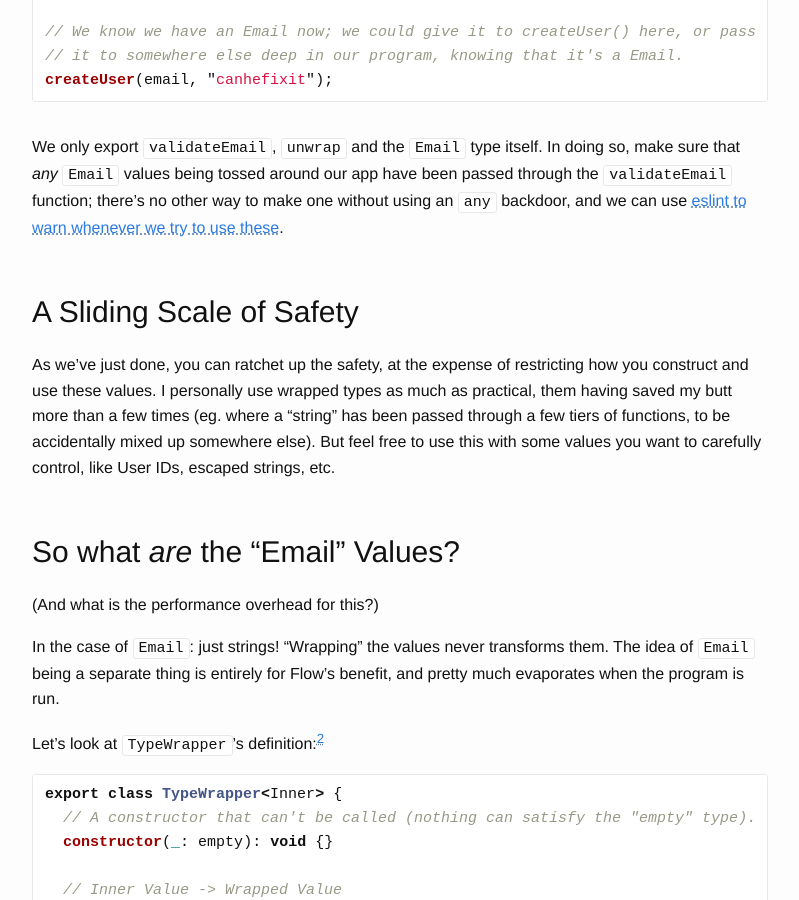
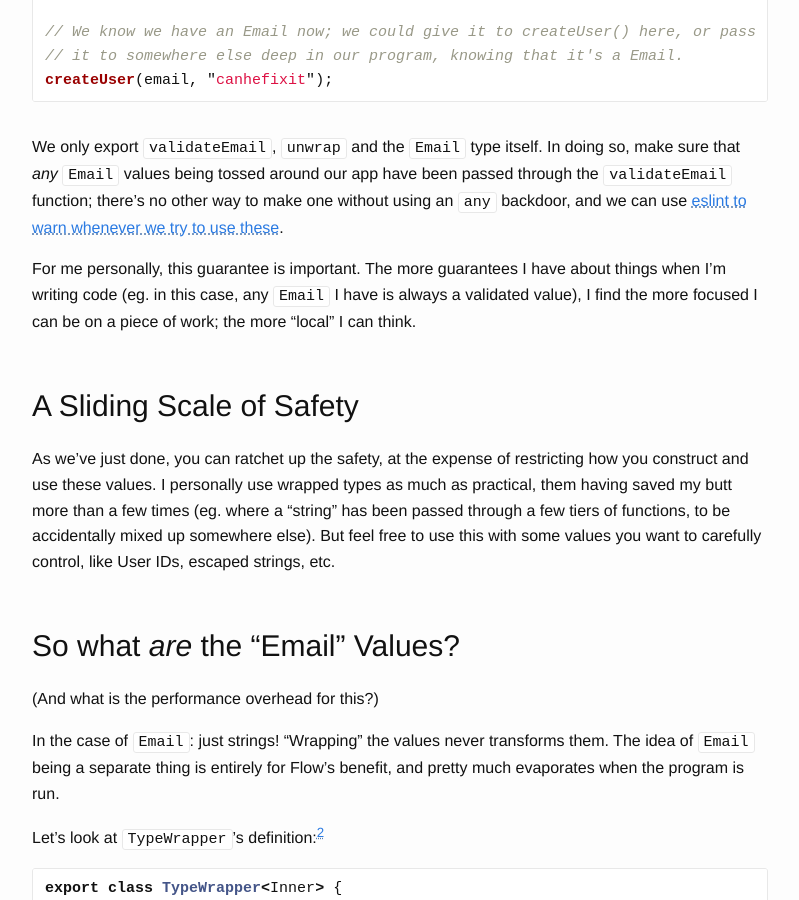
Before and after one commit to damncabbage/deadname.id.au, a Jekyll site: the page built from _posts/2017-01-11-effective-types-type-wrappers-with-flow.markdown, in a window 1280 px wide and 900 px high, scrolled down 6640 px. Shown: the whole window, without its empty margins (240-1039 px from the left). Built offline with Jekyll 4.4.1, drawn with Linux system fonts in a browser that asks for light colours.

Commit message:
Expanding on Gatekeeper functions.

```diff
--- a/_posts/2017-01-11-effective-types-type-wrappers-with-flow.markdown
+++ b/_posts/2017-01-11-effective-types-type-wrappers-with-flow.markdown
@@ -272,6 +272,8 @@ createUser(email, "canhefixit");
 
 We only export `validateEmail`, `unwrap` and the `Email` type itself. In doing so, make sure that *any* `Email` values being tossed around our app have been passed through the `validateEmail` function; there's no other way to make one without using an `any` backdoor, and we can use [eslint to warn whenever we try to use these](https://www.npmjs.com/package/eslint-plugin-flowtype#eslint-plugin-flowtype-rules-no-weak-types).
 
+For me personally, this guarantee is important. The more guarantees I have about things when I'm writing code (eg. in this case, any `Email` I have is always a validated value), I find the more focused I can be on a piece of work; the more "local" I can think.
+
 
 ## A Sliding Scale of Safety
 
```
